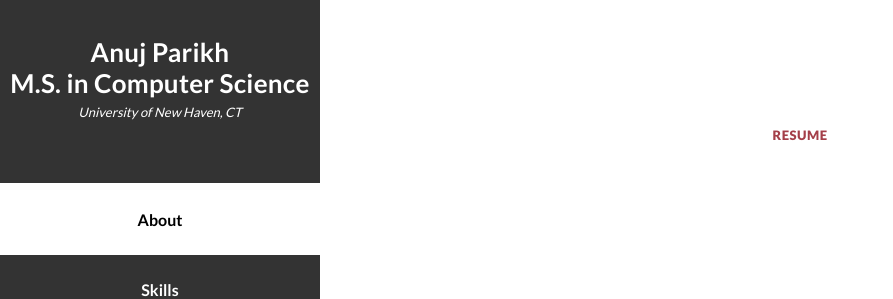
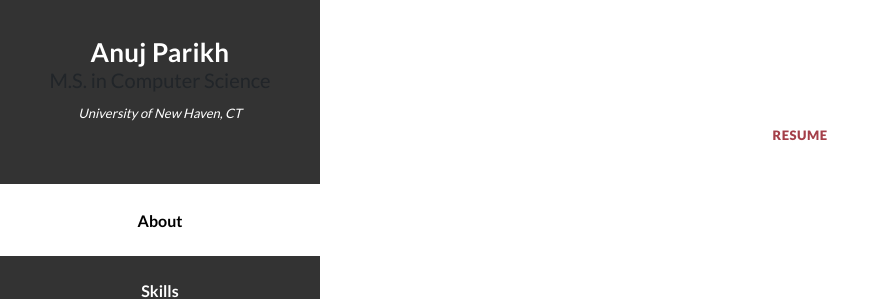
Before and after one commit to Anuj-parikh/Anuj, a plain HTML site: page index.html in a window 1280 px wide. Shown: the part 203-502 px from the top of the page, without its empty margins (0-893 px from the left). Drawn offline with Linux system fonts and the light colour scheme.

Commit message:
Second Update

```diff
--- a/index.html
+++ b/index.html
@@ -38,7 +38,7 @@
         </div>
         <div class="author-content">
           <h4>Anuj Parikh</h4>
-          <h4>M.S. in Computer Science</h4>
+          <h5>M.S. in Computer Science</h5>
           <span>University of New Haven, CT</span>
         </div>
         <nav class="main-nav" role="navigation">
```
